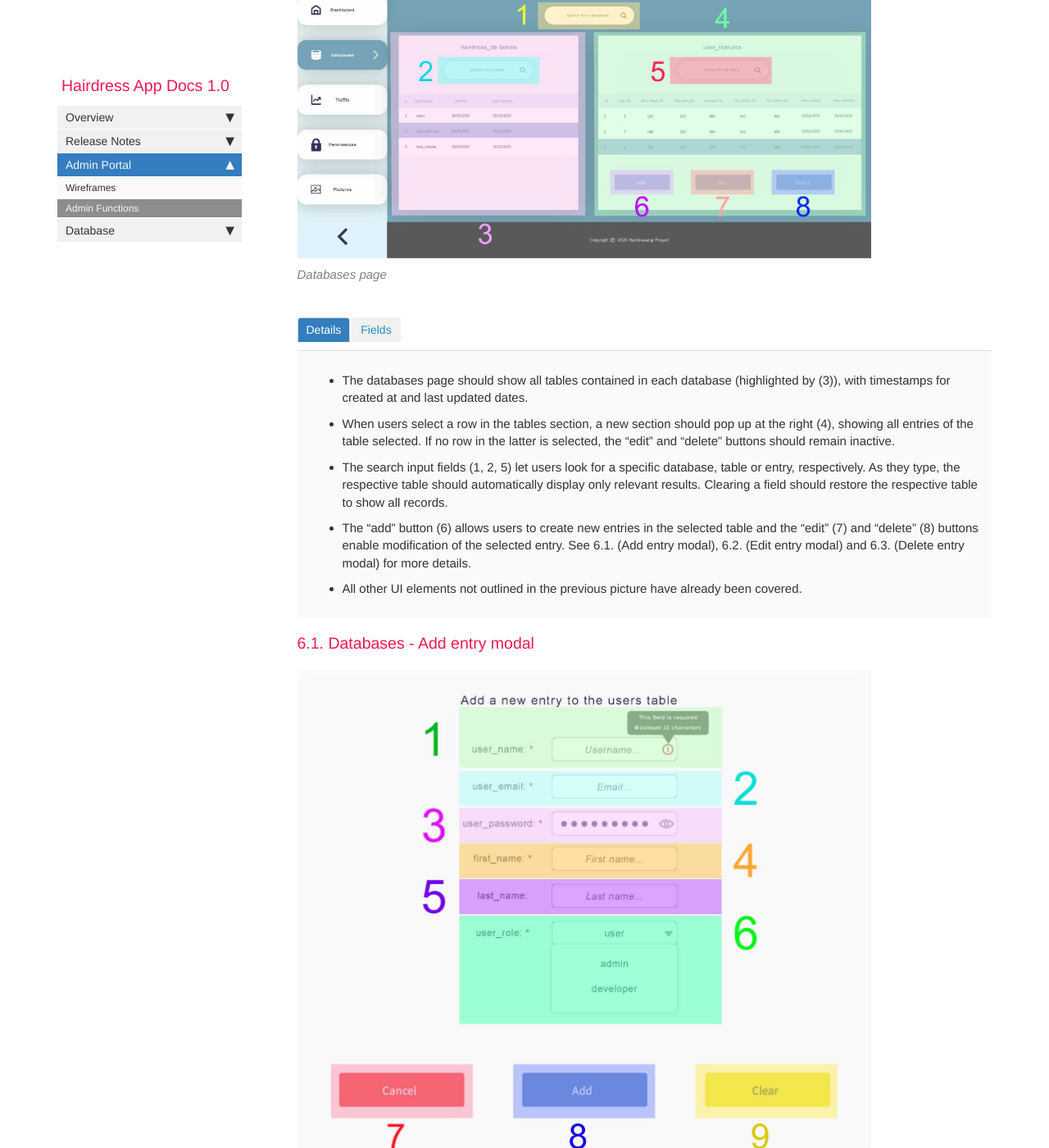
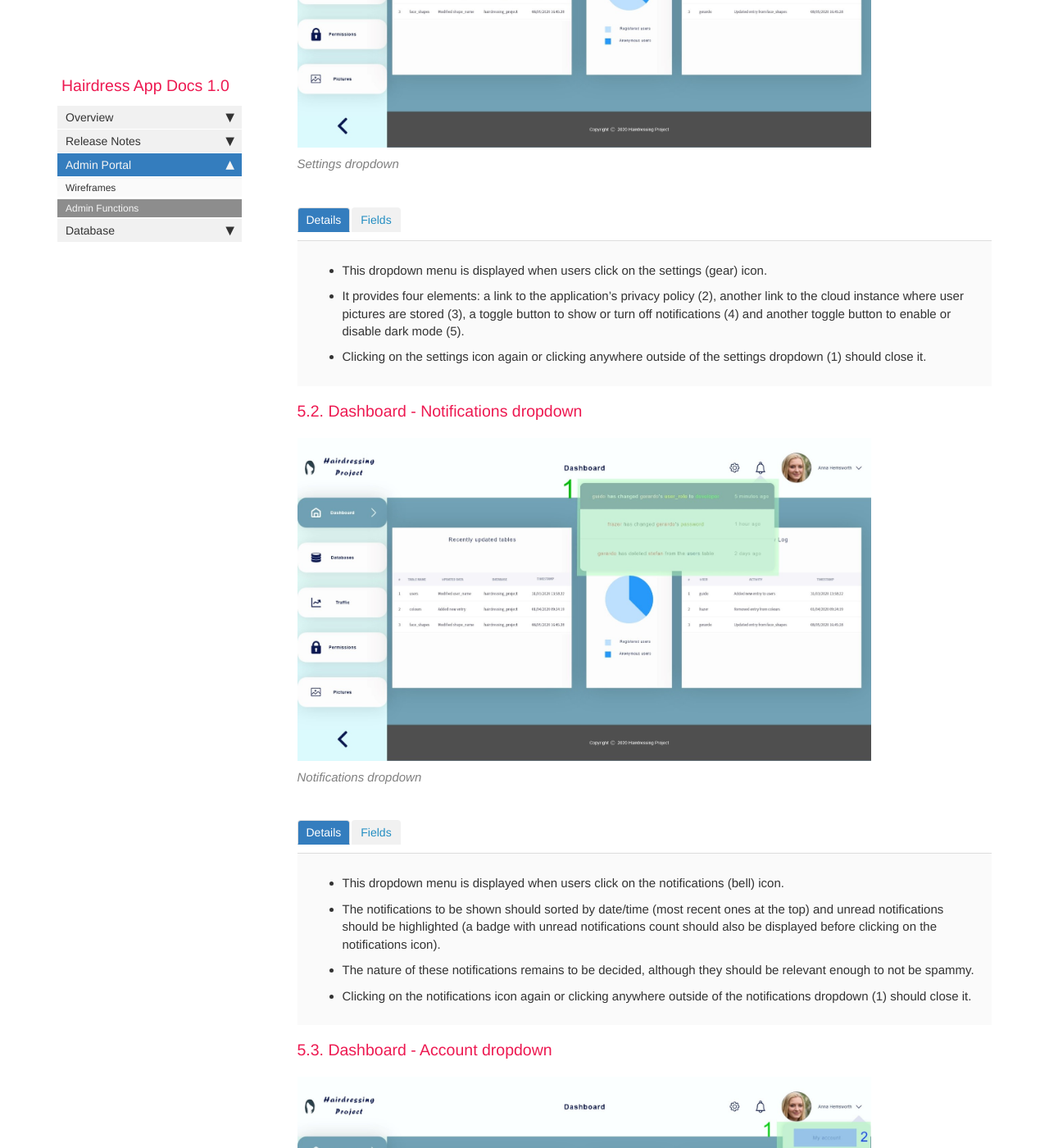
Before and after one commit to HairdressingProject/HairdressingApp, a Jekyll site: the page built from pages/mydoc/mydoc_admin_functions.md, in a window 1280 px wide and 1400 px high, scrolled down 5350 px. Shown: the whole window at 82% size. Built offline with Jekyll 4.4.1, drawn with Linux system fonts in a browser that asks for light colours; comment, search, counter and statistics services are not loaded; some of the changed text lies outside the part shown.

Commit message:
updated admin functions

```diff
--- a/pages/mydoc/mydoc_admin_functions.md
+++ b/pages/mydoc/mydoc_admin_functions.md
@@ -220,14 +220,135 @@ folder: mydoc
 
 ### 5.1. Dashboard - Settings dropdown
 
+{% include image.html file="dashboard_settings_dropdown.jpg" alt="Sign in screenshot" caption="Settings dropdown" %}
+
+<ul id="settingsDropdownTabs" class="nav nav-tabs">
+    <li class="active"><a href="#settingsDropdownDetails" data-toggle="tab">Details</a></li>
+    <li><a href="#settingsDropdownFields" data-toggle="tab">Fields</a></li>
+</ul>
+
+<div class="tab-content">
+
+<div role="tabpanel" class="tab-pane active" id="settingsDropdownDetails">
+    <ul>
+        <li>This dropdown menu is displayed when users click on the settings (gear) icon.</li>
+        <li>It provides four elements: a link to the application’s privacy policy (2), another link to the cloud instance where user pictures are stored (3), a toggle button to show or turn off notifications (4) and another toggle button to enable or disable dark mode (5).</li>
+        <li>Clicking on the settings icon again or clicking anywhere outside of the settings dropdown (1) should close it.</li>
+    </ul>
+</div>
+
+<div role="tabpanel" class="tab-pane" id="settingsDropdownFields">
+    <ol>
+        <li>Settings dropdown</li>
+        <li>Privacy policy link</li>
+        <li>Pictures storage link</li>
+        <li>Show notifications toggle button</li>
+        <li>Dark mode toggle button</li>
+    </ol>
+</div>
+
+</div>
+
+
+
 ### 5.2. Dashboard - Notifications dropdown
+
+{% include image.html file="dashboard_notifications_dropdown.jpg" alt="Sign in screenshot" caption="Notifications dropdown" %}
+
+<ul id="notificationsDropdownTabs" class="nav nav-tabs">
+    <li class="active"><a href="#notificationsDropdownDetails" data-toggle="tab">Details</a></li>
+    <li><a href="#notificationsDropdownFields" data-toggle="tab">Fields</a></li>
+</ul>
+
+<div class="tab-content">
+
+<div role="tabpanel" class="tab-pane active" id="notificationsDropdownDetails">
+    <ul>
+        <li>This dropdown menu is displayed when users click on the notifications (bell) icon.</li>
+        <li>The notifications to be shown should sorted by date/time (most recent ones at the top) and unread notifications should be highlighted (a badge with unread notifications count should also be displayed before clicking on the notifications icon). </li>
+        <li>The nature of these notifications remains to be decided, although they should be relevant enough to not be spammy.</li>
+        <li>Clicking on the notifications icon again or clicking anywhere outside of the notifications dropdown (1) should close it.</li>
+    </ul>
+</div>
+
+<div role="tabpanel" class="tab-pane" id="notificationsDropdownFields">
+    <ol>
+        <li>Notifications dropdown</li>
+    </ol>
+</div>
+
+</div>
+
+
 
 ### 5.3. Dashboard - Account dropdown
 
+{% include image.html file="dashboard_account_dropdown.jpg" alt="Sign in screenshot" caption="Account dropdown" %}
 
+<ul id="accountDropdownTabs" class="nav nav-tabs">
+    <li class="active"><a href="#accountDropdownDetails" data-toggle="tab">Details</a></li>
+    <li><a href="#accountDropdownFields" data-toggle="tab">Fields</a></li>
+</ul>
 
+<div class="tab-content">
 
-## 6. Databases
+<div role="tabpanel" class="tab-pane active" id="accountDropdownDetails">
+    <ul>
+        <li>This dropdown menu is displayed when users click on the small chevron (arrow) down at the right of the current user’s name.</li>
+        <li>It should contain two links: “My account” (2) brings users to the My account page (see section 6 for more details) and “Logout” (3) ends the current session and redirects users to the Sign in page (see section 2).</li>
+        <li>Clicking on the small chevron down again or clicking anywhere outside of the account dropdown (1) should close it.</li>
+    </ul>
+</div>
+
+<div role="tabpanel" class="tab-pane" id="accountDropdownFields">
+    <ol>
+        <li>account dropdown</li>
+        <li>My account link</li>
+        <li>Logout link</li>
+    </ol>
+</div>
+
+</div>
+
+## 6. My Account
+
+{% include image.html file="my_account.jpg" alt="Sign in screenshot" caption="My account page" %}
+{% include image.html file="my_account_success_message.jpg" alt="Sign in screenshot" caption="My account success feedback message" %}
+{% include image.html file="my_account_error_message.jpg" alt="Sign in screenshot" caption="My account error feedback message" %}
+
+<ul id="myAccountTabs" class="nav nav-tabs">
+    <li class="active"><a href="#myAccountDetails" data-toggle="tab">Details</a></li>
+    <li><a href="#myAccountFields" data-toggle="tab">Fields</a></li>
+</ul>
+
+<div class="tab-content">
+
+<div role="tabpanel" class="tab-pane active" id="myAccountDetails">
+    <ul>
+        <li>This page should display the current user’s information and allow modifications.</li>
+        <li>At the top of the account container (1), users should see their account’s profile picture (which can be changed by clicking on it), their first_name and last_name in the title and their user_role below their names. The user_role cannot be directly modified by the current user, an admin or another suitable user should do it for them.</li>
+        <li>Any changes made to the current user’s account details should be saved (by clicking on the “Save changes” button (8)) to persist in the database, which should then bring users to the dashboard page and display a feedback message, as shown in the previous pictures. Before that, the current user must confirm their password in the “Confirm password” input field (6).</li>
+        <li>The restore button (7) should overwrite all input fields with their respective initial states.</li>
+        <li>See section 7.1 for more details regarding validation of input fields.</li>
+    </ul>
+</div>
+
+<div role="tabpanel" class="tab-pane" id="myAccountFields">
+    <ol>
+        <li>Account container</li>
+        <li>user_name input field (required)</li>
+        <li>user_email input field (required)</li>
+        <li>first_name input field (required)</li>
+        <li>user_password input field (required)</li>
+        <li>Confirm password input field (required)</li>
+        <li>Restore all fields button</li>
+        <li>Save changes button</li>
+    </ol>
+</div>
+
+</div>
+
+## 7. Databases
 
 {% include image.html file="databases.png" alt="Sign in screenshot" caption="Databases page" %}
 
@@ -263,7 +384,7 @@ folder: mydoc
 </div>
 
 
-### 6.1. Databases - Add entry modal
+### 7.1. Databases - Add entry modal
 
 {% include image.html file="databases_add_entry_modal.png" alt="Sign in screenshot" caption="Add entry modal" %}
 
@@ -303,7 +424,7 @@ folder: mydoc
 <p><b>Note:</b> The users table was only shown as an example here. The same concepts apply to all other tables.</p>
 
 
-### 6.2. Databases - Edit entry modal
+### 7.2. Databases - Edit entry modal
 
 {% include image.html file="databases_edit_entry_modal.png" alt="Sign in screenshot" caption="Edit entry modal" %}
 
@@ -332,7 +453,7 @@ folder: mydoc
 </div>
 </div>
 
-### 6.3. Databases - Delete entry modal
+### 7.3. Databases - Delete entry modal
 
 {% include image.html file="databases_delete_entry_modal.png" alt="Sign in screenshot" caption="Delete entry modal" %}
 
```
Also changed, not shown: other parts of pages/mydoc/mydoc_admin_functions.md (+3 -3 lines).
